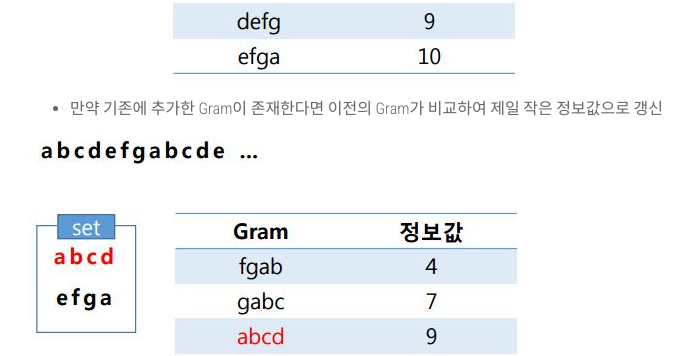
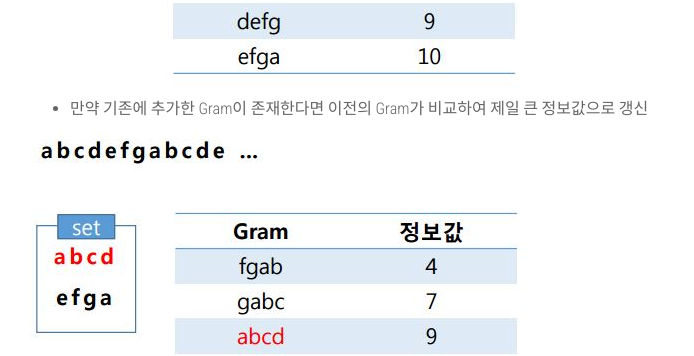
Before and after one commit to nonark/nonark.github.io, a Jekyll site: the page built from _posts/2017-02-11-대학원-시절에-했던-삽질.markdown, in a window 1280 px wide and 900 px high, scrolled down 3163 px. Shown: the part 161-517 px from the top of the window, without its empty margins (0-694 px from the left). Built offline with Jekyll 4.4.1, drawn with Linux system fonts in a browser that asks for light colours; nearby versions of some CDN libraries; our own code applies the rules of GitHub Pages for plain Markdown files.

Commit message:
오타(작은 -> 큰) 수정

```diff
--- a/_posts/2017-02-11-대학원-시절에-했던-삽질.markdown
+++ b/_posts/2017-02-11-대학원-시절에-했던-삽질.markdown
@@ -58,7 +58,7 @@
 
 ![](/image/20170211_img8.JPG)
 
-* 만약 기존에 추가한 Gram이 존재한다면 이전의 Gram가 비교하여 제일 작은 정보값으로 갱신
+* 만약 기존에 추가한 Gram이 존재한다면 이전의 Gram가 비교하여 제일 큰 정보값으로 갱신
 
 ![](/image/20170211_img9.JPG)
 ![](/image/20170211_img10.JPG)
```
